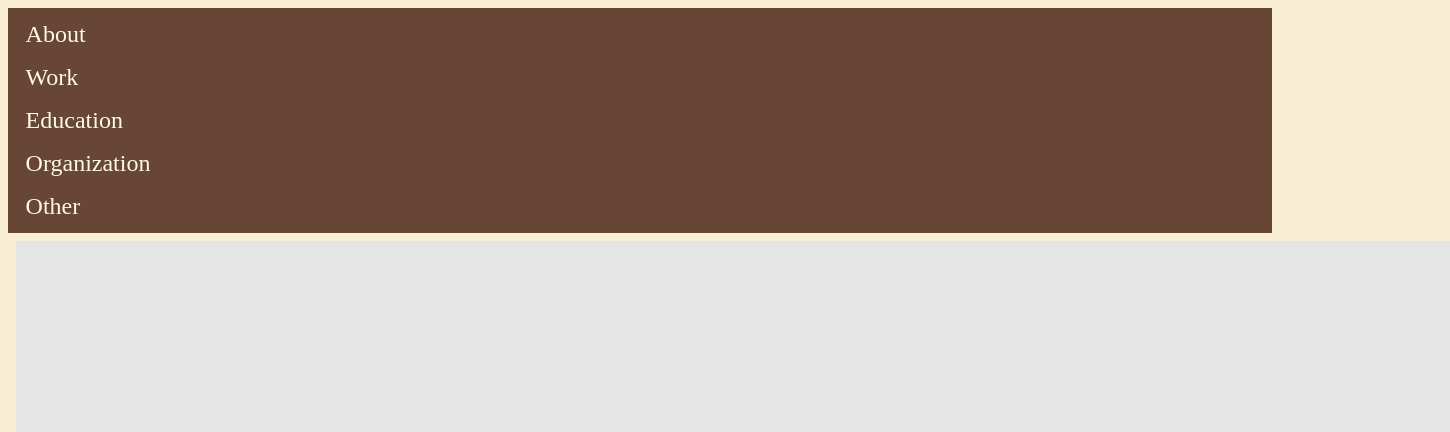
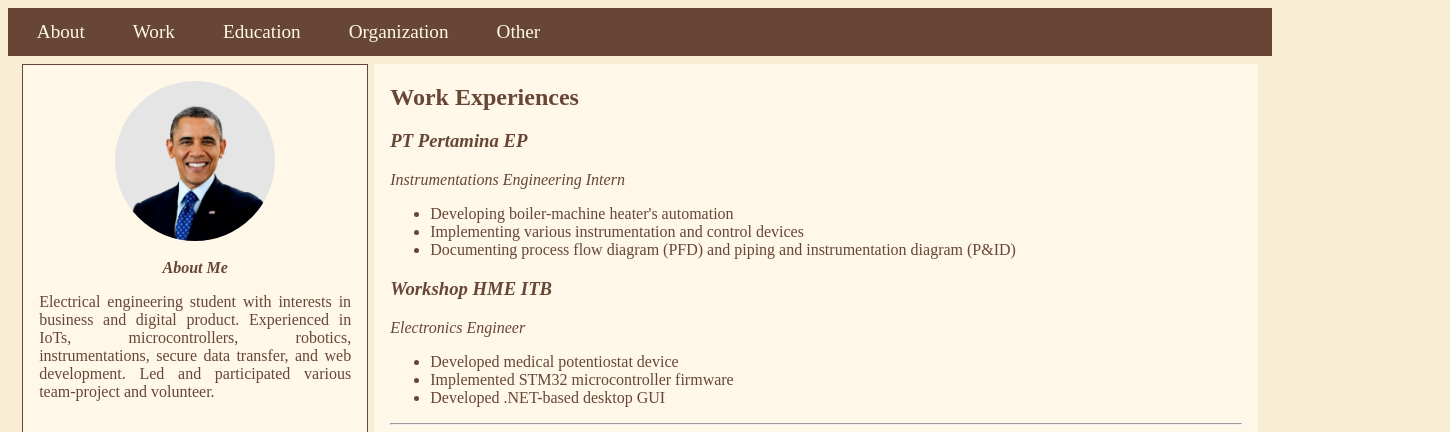
Before and after one commit to taufiqhdyts/dicoding-dasproweb, a plain HTML site: page index.html in a window 1280 px wide. Shown: the top 432 px of the page, 1450 px wide, since content can reach past the window. Drawn offline with Linux system fonts and the light colour scheme; grey boxes are pictures that could not be loaded.

Commit message:
(auah) media query tablet, desktop done

```diff
--- a/index.html
+++ b/index.html
@@ -32,11 +32,11 @@
     <!-- main -->
     <main class="flex-container">
         <!-- aside -->
-        <aside>
+        <aside class="aside">
             <img id="profile-pic" src="assets/profile-pic.png">
             <br>
             <i><b>About Me</b></i>
-            <p>Electrical engineering student with interests in business and digital product. Experienced in IoTs,
+            <p class="about-text">Electrical engineering student with interests in business and digital product. Experienced in IoTs,
                 microcontrollers, robotics, instrumentations, secure data transfer, and web development. Led and
                 participated various team-project and volunteer.</p>
             <br>
@@ -60,7 +60,7 @@
 
         <!-- contents -->
         <div id="content">
-            <hr>
+            <hr class="content-hr-top">
             <article id="work" class="article-1">
                 <h1>
                     Work Experiences
@@ -159,7 +159,6 @@
             </article>
         </div>
 
-
     </main>
 
     <!-- footer -->
--- a/script.js
+++ b/script.js
@@ -1,4 +1,3 @@
-// on "navdrop" click: add/remove "responsive" class to "navis"
 function myFunction() {
     var x = document.getElementById("navigation");
     if (x.className === "navis") {
--- a/styles.css
+++ b/styles.css
@@ -12,9 +12,9 @@ h3 {
     display: flex;
     color: #FFF8E8;
     text-align: center;
-    padding: 0.5rem 0.8rem;
+    padding: 0.5rem 1.5rem;
     text-decoration: none;
-    font-size: 1.5rem;
+    font-size: 1.2rem;
 }
 
 .navis a:hover {
@@ -55,11 +55,6 @@ footer {
         display:flex;
         flex-direction: row;
         justify-content: space-between;
-    }
-
-    .navbutt {
-        max-width: 800%;
-        margin: auto;
     }
 
     .navis a:not(:first-child) {
@@ -106,6 +101,10 @@ footer {
         background-color: #FFF8E8;
     }
 
+    .about-text {
+        padding-inline: 1rem;
+    }
+
     #profile-pic {
         width: 10rem;
         border-radius: 50%;
@@ -149,27 +148,17 @@ footer {
     }
 }
 
-/* @media only screen and (min-width: 600px) {
-    .navis a:not(:first-child) {
-        display: none;
+@media only screen and (min-width: 600px) {
+    #navigation {
+        display:flex;
+        flex-direction: row;
+        justify-content: space-between;
     }
 
-    .navis a.navdrop {
+    .navis {
         display: flex;
-    }
-
-    .navis.responsive {
-        position: relative;
-    }
-
-    .navis.responsive a.navdrop {
-        position: absolute;
-        right: 0;
-        top: 0;
-    }
-    .navis.responsive a {
-        display: flex;
-        text-align: left;
+        flex-direction: row;
+        justify-content: space-around;
     }
 
     .flex-container {
@@ -192,6 +181,10 @@ footer {
         text-align: justify;
         padding: 1rem;
         background-color: #FFF8E8;
+    }
+
+    .about-text {
+        padding-inline: 1rem;
     }
 
     #profile-pic {
@@ -235,16 +228,33 @@ footer {
         margin-right: 0.5rem;
         margin-top: 0.5rem;
     }
-} */
-
-@media only screen and (min-width: 768px) {
-
 }
 
-@media only screen and (min-width: 992px) {
+@media only screen and (min-width: 699px) {
+    #navigation {
+        display:flex;
+        flex-direction: row;
+        justify-content: space-between;
+    }
 
+    .flex-container{
+        flex-direction: row;
+        justify-content: space-evenly;
+    }
+
+    aside {
+        max-width: 25%;
+        border: 1px solid #674636;
+        color: #674636;
+        text-align: center;
+    }
+
+    .about-text{
+        text-align: justify;
+        padding-inline: 0rem;
+    }
+
+    .content-hr-top {
+        display: none;
+    }
 }
-
-@media only screen and (min-width: 1200px) {
-
-}
```
